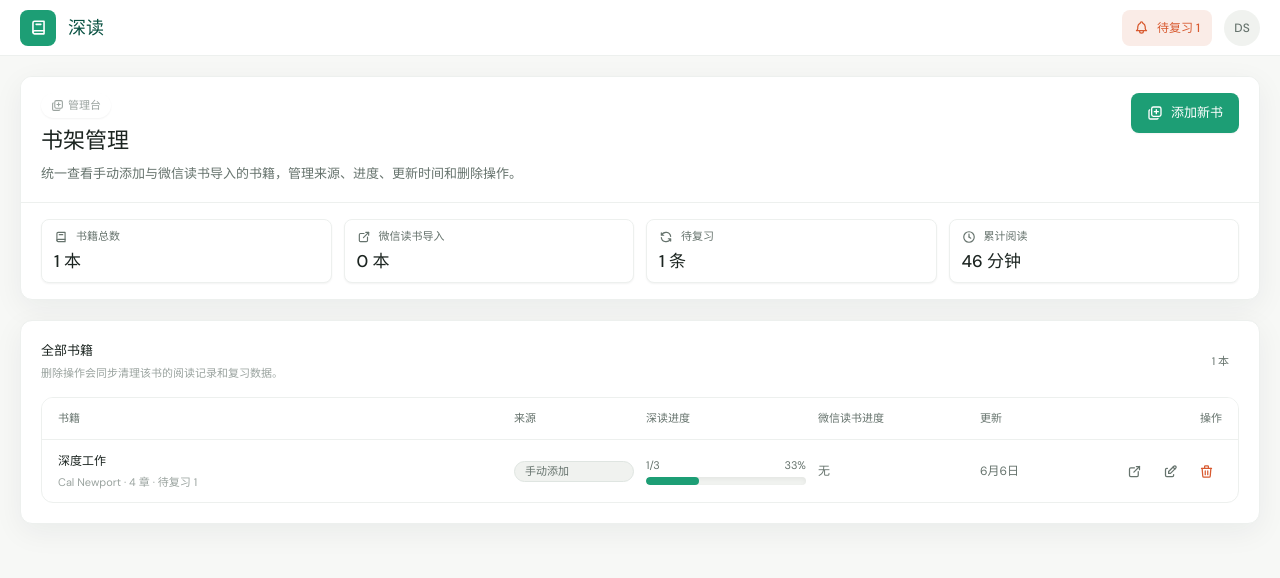
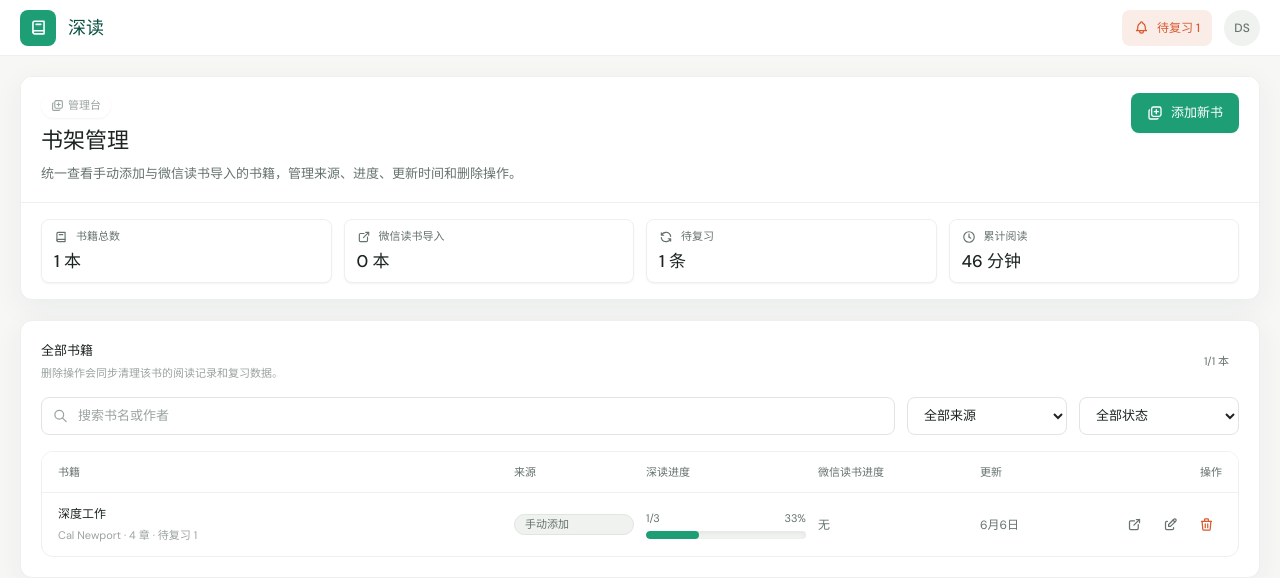
Before and after one commit to BlackSouly/Deepread, a React (Vite) app: page /library in a window 1280 px wide. Shown: the top 578 px of the page. Built offline with nearby package versions, Linux system fonts and the light colour scheme.

Commit message:
Add library filters and import results

```diff
--- a/src/components/books/WereadImportModal.jsx
+++ b/src/components/books/WereadImportModal.jsx
@@ -181,10 +181,10 @@ export function WereadImportModal({ onClose, onImported }) {
       return
     }
     setSubmitting(true)
-    importableBooks.forEach((book) => createBookFromWeread(book, drafts[book.id]))
+    const importedBooks = importableBooks.map((book) => createBookFromWeread(book, drafts[book.id]))
     showToast(`已从微信读书导入 ${importableBooks.length} 本书。`, 'success')
     setSubmitting(false)
-    onImported()
+    onImported(importedBooks)
   }
 
   return (
--- a/src/pages/BookshelfPage.jsx
+++ b/src/pages/BookshelfPage.jsx
@@ -1,6 +1,7 @@
 import { useState } from 'react'
 import { useNavigate } from 'react-router-dom'
-import { IconBook2, IconBookUpload, IconClockHour4, IconPlus, IconRefresh } from '@tabler/icons-react'
+import { Link } from 'react-router-dom'
+import { IconBook2, IconBookUpload, IconCheck, IconClockHour4, IconExternalLink, IconPlus, IconRefresh } from '@tabler/icons-react'
 import { storage } from '../services/storage.js'
 import { Button } from '../components/common/Button.jsx'
 import { EmptyState } from '../components/common/EmptyState.jsx'
@@ -27,6 +28,7 @@ export function BookshelfPage() {
   const [books, setBooks] = useState(() => storage.getBooks())
   const [showAddBook, setShowAddBook] = useState(false)
   const [showWereadImport, setShowWereadImport] = useState(false)
+  const [importedBooks, setImportedBooks] = useState([])
   const bookshelfStats = books.reduce((acc, book) => {
     const chapters = storage.getChapters(book.id)
     const chapterStats = getBookChapterStats(chapters)
@@ -50,8 +52,9 @@ export function BookshelfPage() {
     navigate(`/book/${bookId}`)
   }
 
-  function handleWereadImported() {
+  function handleWereadImported(nextImportedBooks = []) {
     setShowWereadImport(false)
+    setImportedBooks(nextImportedBooks)
     refreshBooks()
   }
 
@@ -86,6 +89,28 @@ export function BookshelfPage() {
         </div>
       </section>
 
+      {importedBooks.length > 0 ? (
+        <section className="rounded-xl border border-brand-200 bg-brand-50 px-5 py-4 shadow-sm">
+          <div className="flex flex-wrap items-start justify-between gap-3">
+            <div>
+              <div className="flex items-center gap-2 text-[13px] font-medium text-brand-900">
+                <IconCheck size={16} />
+                已从微信读书导入 {importedBooks.length} 本书
+              </div>
+              <div className="mt-2 flex flex-wrap gap-2">
+                {importedBooks.map((book) => (
+                  <Link key={book.id} to={`/book/${book.id}`} className="inline-flex items-center gap-1 rounded-full border border-brand-200 bg-white px-2.5 py-1 text-[11px] text-brand-900">
+                    {book.title}
+                    <IconExternalLink size={12} />
+                  </Link>
+                ))}
+              </div>
+            </div>
+            <button type="button" className="text-[11px] text-brand-900 hover:underline" onClick={() => setImportedBooks([])}>收起</button>
+          </div>
+        </section>
+      ) : null}
+
       {books.length === 0 ? (
         <EmptyState
           icon={<IconBookUpload size={24} />}
--- a/src/pages/LibraryPage.jsx
+++ b/src/pages/LibraryPage.jsx
@@ -1,6 +1,6 @@
 import { useMemo, useState } from 'react'
 import { Link, useNavigate } from 'react-router-dom'
-import { IconBook2, IconClockHour4, IconDeviceFloppy, IconEdit, IconExternalLink, IconLibraryPlus, IconRefresh, IconTrash } from '@tabler/icons-react'
+import { IconBook2, IconClockHour4, IconDeviceFloppy, IconEdit, IconExternalLink, IconLibraryPlus, IconRefresh, IconSearch, IconTrash } from '@tabler/icons-react'
 import { storage } from '../services/storage.js'
 import { WEREAD_CONNECTION_STATUS, wereadService } from '../services/weread.js'
 import { AddBookModal } from '../components/books/AddBookModal.jsx'
@@ -13,6 +13,17 @@ import { formatMinutes, getBookChapterStats } from '../utils/bookMetrics.js'
 import { countDueReviews } from '../utils/reviewQueue.js'
 
 const bookTypes = ['工具书', '叙事', '理论', '其他']
+const sourceFilters = [
+  { value: 'all', label: '全部来源' },
+  { value: 'manual', label: '手动添加' },
+  { value: 'weread', label: '微信读书' },
+]
+const statusFilters = [
+  { value: 'all', label: '全部状态' },
+  { value: 'not_started', label: '未开始' },
+  { value: 'reading', label: '阅读中' },
+  { value: 'done', label: '已完成' },
+]
 const inputClass = 'w-full rounded-lg border border-[var(--color-border-secondary)] bg-white px-3 py-2 text-[13px] outline-none'
 const libraryGridColumns = 'minmax(220px, 1.4fr) 120px 160px 150px 120px 110px'
 
@@ -24,6 +35,12 @@ function formatDate(value) {
 function SourceBadge({ book }) {
   if (book.importedFrom === 'weread') return <Badge tone="blue">微信读书</Badge>
   return <Badge tone="neutral">手动添加</Badge>
+}
+
+function getLibraryStatus(chapterStats) {
+  if (chapterStats.requiredTotal === 0 || chapterStats.requiredDone === 0 && chapterStats.requiredReading === 0) return 'not_started'
+  if (chapterStats.requiredDone === chapterStats.requiredTotal) return 'done'
+  return 'reading'
 }
 
 function StatCard({ icon, label, value }) {
@@ -131,14 +148,28 @@ export function LibraryPage() {
   const [editingBook, setEditingBook] = useState(null)
   const [deletingBook, setDeletingBook] = useState(null)
   const [syncingBookId, setSyncingBookId] = useState(null)
+  const [query, setQuery] = useState('')
+  const [sourceFilter, setSourceFilter] = useState('all')
+  const [statusFilter, setStatusFilter] = useState('all')
 
   const rows = useMemo(() => books.map((book) => {
     const chapters = storage.getChapters(book.id)
     const stats = storage.getReadingStats(book.id)
     const chapterStats = getBookChapterStats(chapters)
     const dueReviews = countDueReviews(storage.getReviewQueue(), (item) => item.bookId === book.id)
-    return { book, chapters, stats, chapterStats, dueReviews }
+    return { book, chapters, stats, chapterStats, dueReviews, libraryStatus: getLibraryStatus(chapterStats) }
   }), [books])
+
+  const visibleRows = useMemo(() => {
+    const keyword = query.trim().toLowerCase()
+    return rows.filter(({ book, libraryStatus }) => {
+      const source = book.importedFrom === 'weread' ? 'weread' : 'manual'
+      const matchesSource = sourceFilter === 'all' || sourceFilter === source
+      const matchesStatus = statusFilter === 'all' || statusFilter === libraryStatus
+      const matchesQuery = !keyword || `${book.title} ${book.author ?? ''}`.toLowerCase().includes(keyword)
+      return matchesSource && matchesStatus && matchesQuery
+    })
+  }, [query, rows, sourceFilter, statusFilter])
 
   const totals = rows.reduce((acc, row) => ({
     books: acc.books + 1,
@@ -213,7 +244,20 @@ export function LibraryPage() {
             <h2 className="text-[13px] font-medium">全部书籍</h2>
             <p className="mt-1 text-[11px] text-[var(--color-text-tertiary)]">删除操作会同步清理该书的阅读记录和复习数据。</p>
           </div>
-          <span className="rounded-full bg-[var(--color-background-secondary)] px-2.5 py-1 text-[11px] text-[var(--color-text-secondary)]">{rows.length} 本</span>
+          <span className="rounded-full bg-[var(--color-background-secondary)] px-2.5 py-1 text-[11px] text-[var(--color-text-secondary)]">{visibleRows.length}/{rows.length} 本</span>
+        </div>
+
+        <div className="mb-4 grid gap-3 md:grid-cols-[1fr_160px_160px]">
+          <label className="relative block">
+            <IconSearch size={15} className="absolute left-3 top-1/2 -translate-y-1/2 text-[var(--color-text-tertiary)]" />
+            <input className={`${inputClass} pl-9`} value={query} onChange={(event) => setQuery(event.target.value)} placeholder="搜索书名或作者" />
+          </label>
+          <select className={inputClass} value={sourceFilter} onChange={(event) => setSourceFilter(event.target.value)}>
+            {sourceFilters.map((option) => <option key={option.value} value={option.value}>{option.label}</option>)}
+          </select>
+          <select className={inputClass} value={statusFilter} onChange={(event) => setStatusFilter(event.target.value)}>
+            {statusFilters.map((option) => <option key={option.value} value={option.value}>{option.label}</option>)}
+          </select>
         </div>
 
         {rows.length === 0 ? (
@@ -222,6 +266,12 @@ export function LibraryPage() {
             <h3 className="mt-3 font-serif text-[18px] font-medium">还没有书籍</h3>
             <p className="mt-2 text-[13px] text-[var(--color-text-secondary)]">添加一本书后，这里会显示完整管理列表。</p>
             <Button className="mt-5" onClick={() => setShowAddBook(true)}>添加新书</Button>
+          </div>
+        ) : visibleRows.length === 0 ? (
+          <div className="flex min-h-[220px] flex-col items-center justify-center rounded-xl border border-dashed border-[var(--color-border-secondary)] bg-white px-8 text-center">
+            <IconSearch size={24} className="text-[var(--color-text-tertiary)]" />
+            <h3 className="mt-3 font-serif text-[18px] font-medium">没有匹配的书籍</h3>
+            <p className="mt-2 text-[13px] text-[var(--color-text-secondary)]">调整搜索词、来源或状态筛选后再试。</p>
           </div>
         ) : (
           <div className="overflow-hidden rounded-xl border border-[var(--color-border-tertiary)]">
@@ -234,7 +284,7 @@ export function LibraryPage() {
               <span className="text-right">操作</span>
             </div>
             <div className="divide-y divide-[var(--color-border-tertiary)]">
-              {rows.map(({ book, chapterStats, dueReviews }) => (
+              {visibleRows.map(({ book, chapterStats, dueReviews }) => (
                 <div key={book.id} className="grid items-center gap-3 px-4 py-3 text-[12px]" style={{ gridTemplateColumns: libraryGridColumns }}>
                   <Link to={`/book/${book.id}`} className="min-w-0">
                     <div className="truncate font-medium">{book.title}</div>
```
